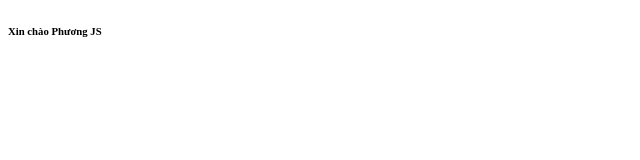
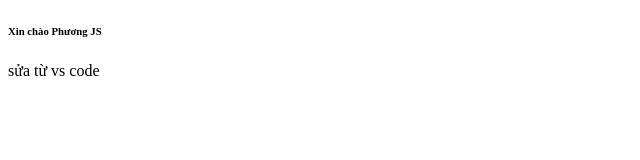
Before and after one commit to phuongjs/blog, a plain HTML site: page index.html in a window 1280 px wide. Shown: the full height of the page, 0-640 px from the left. Drawn offline with Linux system fonts and the light colour scheme.

Commit message:
sửa index

```diff
--- a/index.html
+++ b/index.html
@@ -7,5 +7,6 @@
 </head>
 <body>
     <h6>Xin chào Phương JS</h6>
+    sửa từ vs code
 </body>
 </html>
```
